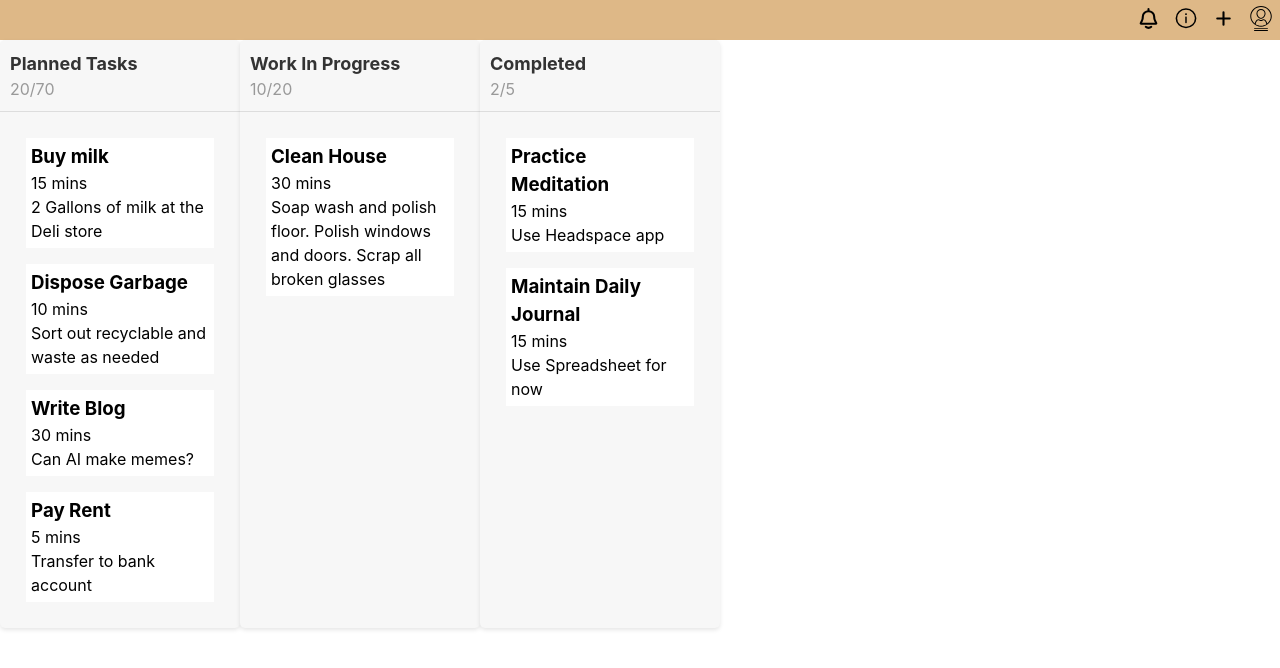
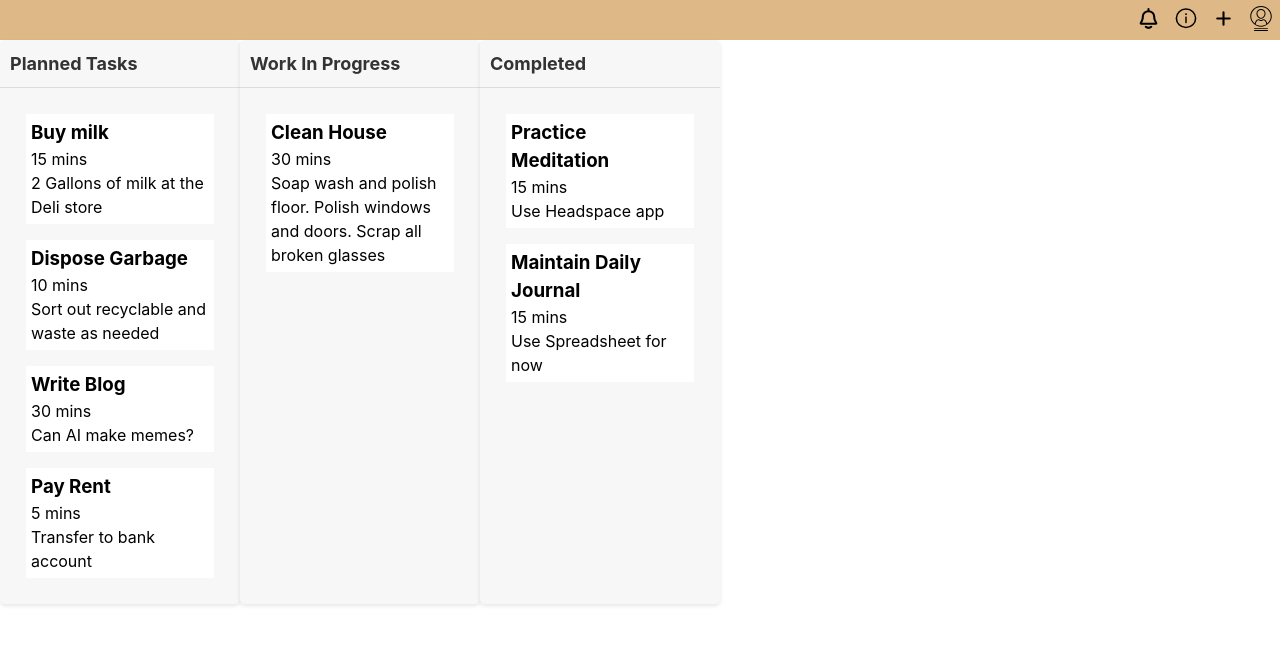
Before and after one commit to harshraut22/Trello, a React (Vite) app: page / in a window 1280 px wide. Shown: the top 668 px of the page. Built offline with nearby package versions, Linux system fonts and the light colour scheme.

Commit message:
Removed label from json

```diff
--- a/src/Components/TaskCard.jsx
+++ b/src/Components/TaskCard.jsx
@@ -7,7 +7,6 @@ const TaskCard = ({ task }) => {
     <div className="task-card">
       <div className="task-card-header">
         <h2 className="task-title">{task.title}</h2>
-        <p className="task-label">{task.label}</p>
       </div>
       <div className="task-card-body">
         {task.cards.map((card) => (
--- a/src/Data/base.json
+++ b/src/Data/base.json
@@ -2,7 +2,6 @@
   {
     "id": "PLANNED",
     "title": "Planned Tasks",
-    "label": "20/70",
     "cards": [
       {
         "id": "Milk",
@@ -33,7 +32,6 @@
   {
     "id": "WIP",
     "title": "Work In Progress",
-    "label": "10/20",
     "cards": [
       {
         "id": "Wip1",
@@ -46,7 +44,6 @@
   {
     "id": "COMPLETED",
     "title": "Completed",
-    "label": "2/5",
     "cards": [
       {
         "id": "Completed1",
```
